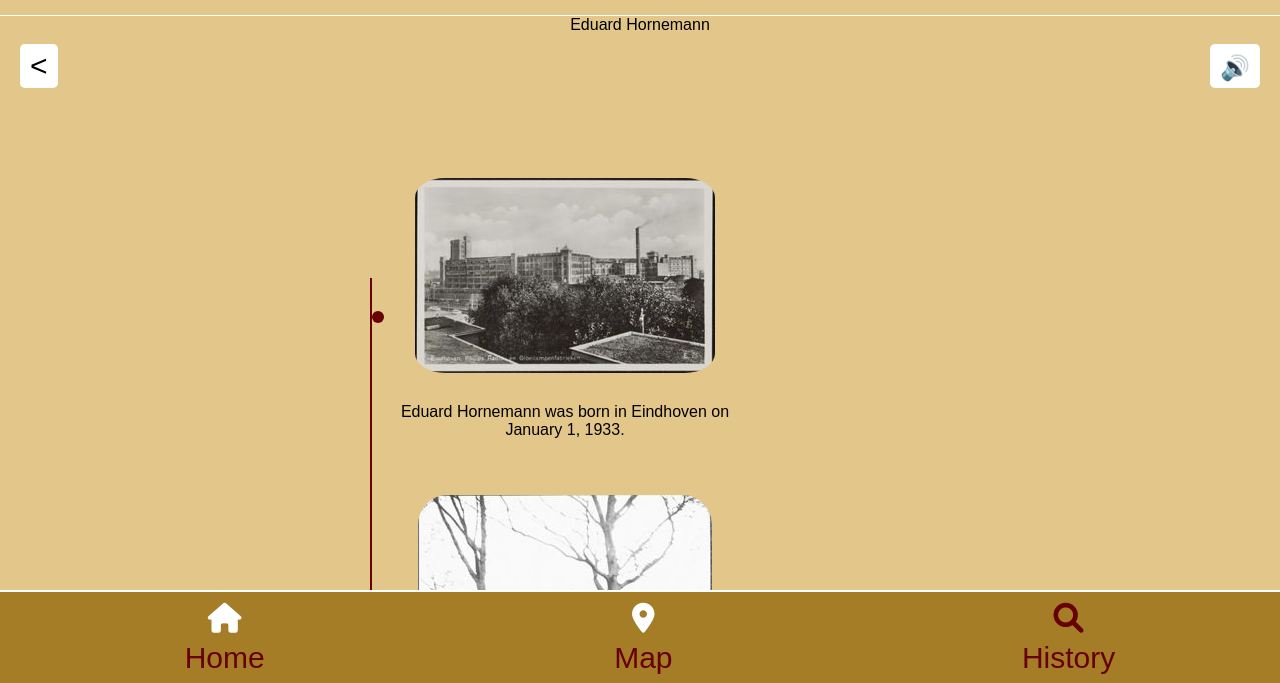
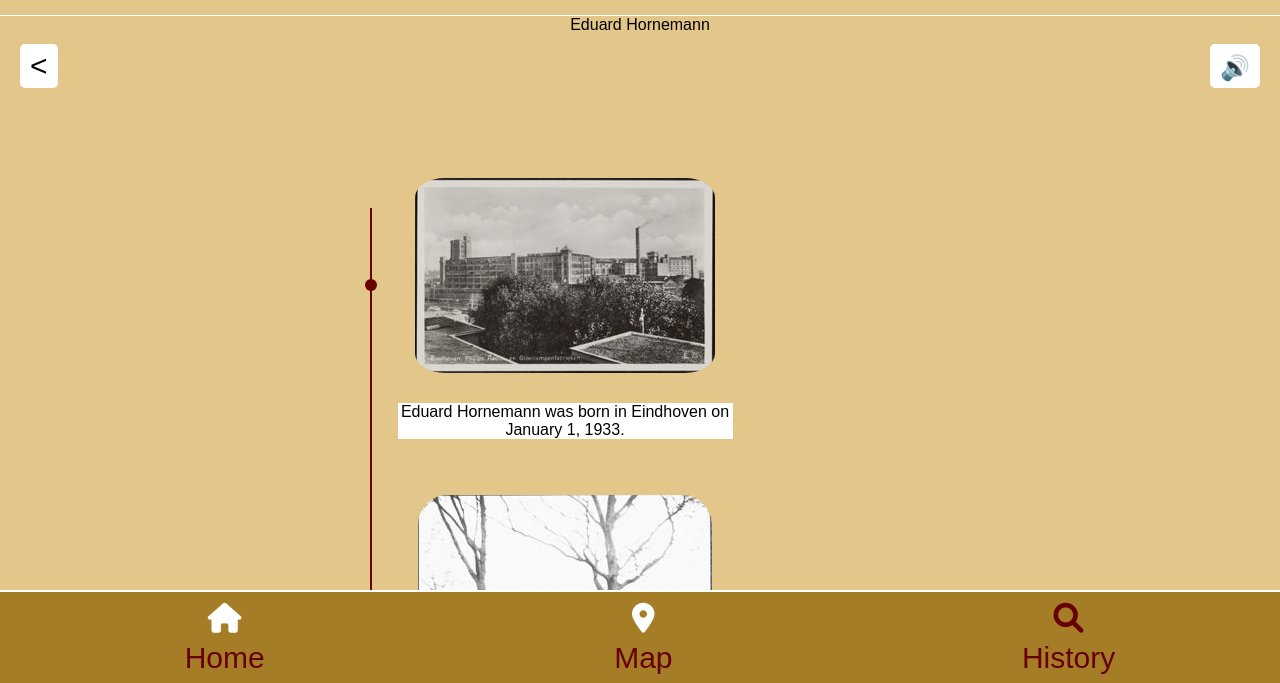
Before and after one commit to marioalmandoz/Fontys_Proyects, a website with bundled scripts: page eduard.html in a window 1280 px wide. Shown: the part 115-798 px from the top of the page. Built offline with nearby package versions, Linux system fonts and the light colour scheme.

Commit message:
background white

```diff
--- a/css/home.css
+++ b/css/home.css
@@ -161,10 +161,10 @@ section {
 
 .line {
   position: absolute;
-  top: 130px;
+  top: 60px;
   left: 15%;
   width: 2px;
-  height: 66%;
+  height: 86%;
   background-color: #670104;
   transform: translateX(-50%);
 }
@@ -186,8 +186,8 @@ section {
 
 .dot {
   position: absolute;
-  top: 50%;
-  left: -6px;
+  top: 40%;
+  left: -13px;
   transform: translateY(-50%);
   width: 12px;
   height: 12px;
@@ -195,6 +195,9 @@ section {
   border-radius: 50%;
 }
 
+.event p {
+  background-color: white;
+}
 /*Code for the timeline Googlecode*/
 
 html {
```
